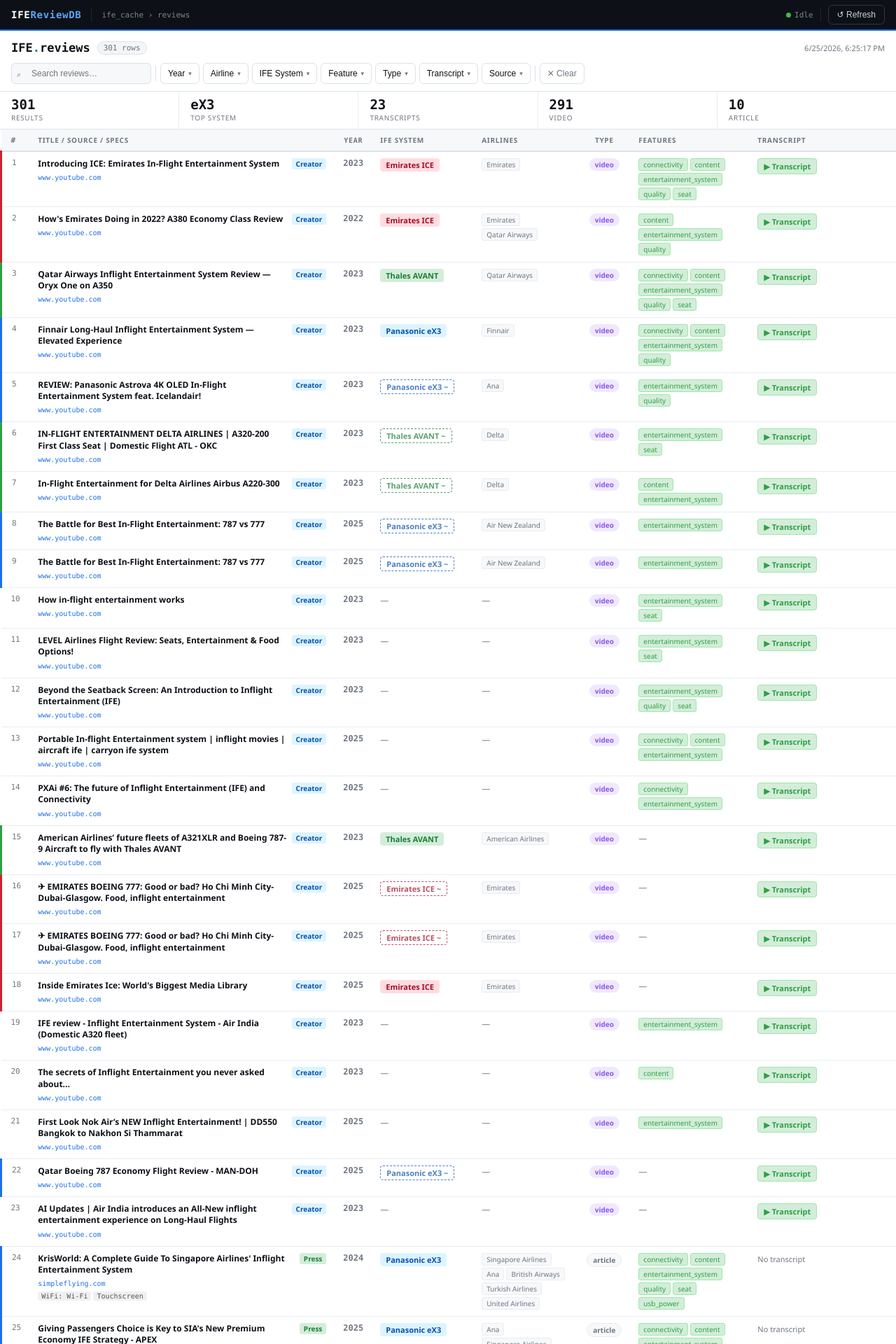
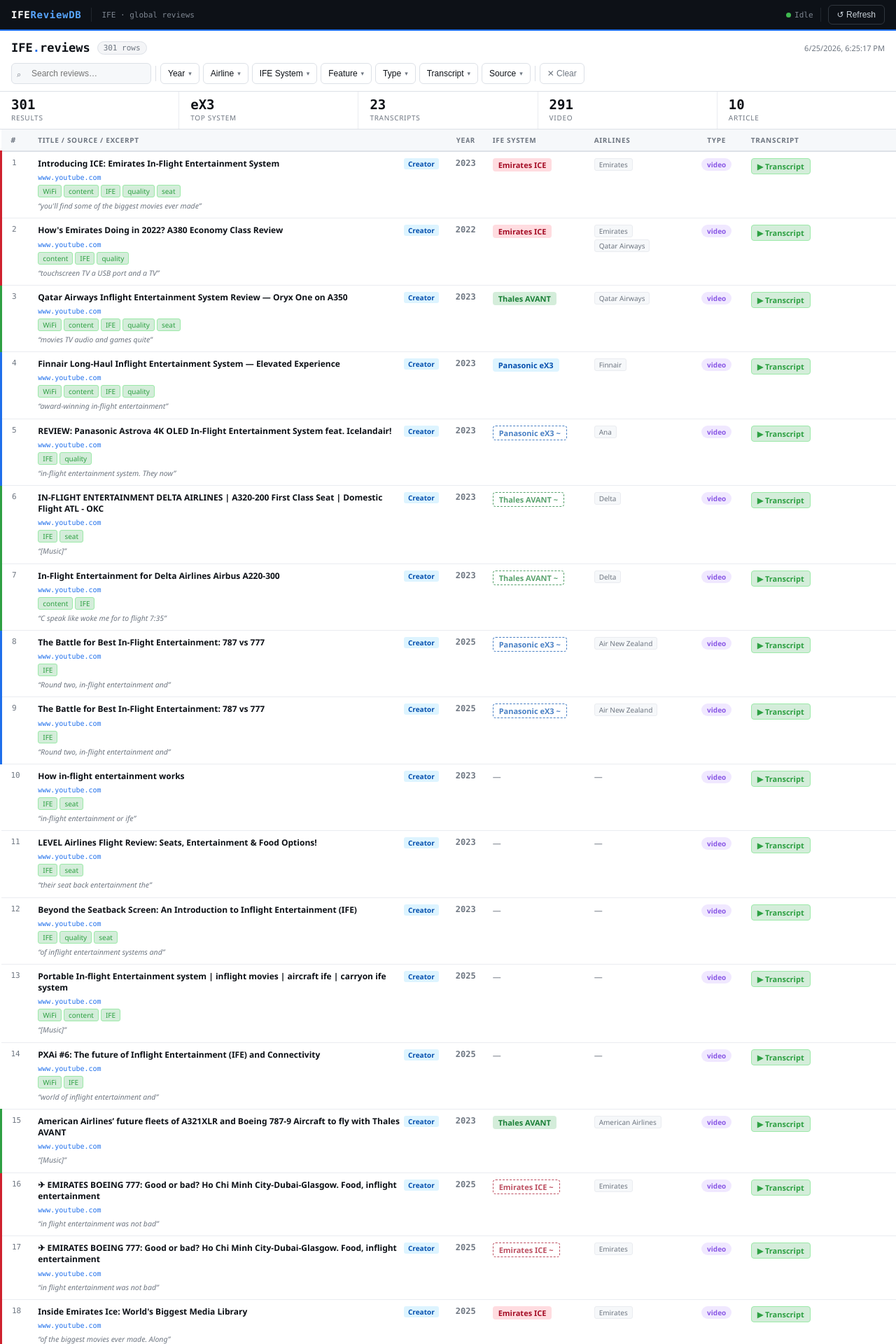
Before and after one commit to eviebngo/IFE-Review-Crawler, a Flask app: page / in a window 1280 px wide. Shown: the top 1920 px of the page at 70% size. Run offline with Flask 3, Linux system fonts and the light colour scheme; data that the repository does not hold is empty.

Commit message:
ui: inline excerpts, RAVE color, humanized features, transcript search
- Show transcript excerpt inline in title cell (2-line clamp, italic)
- Feature chips moved into title cell with human labels (4K, USB, BT Audio...)
- Remove redundant Features column
- Add Safran/RAVE orange color (#a34800) to badge and row accent
- Fix studiocx typo in SYS_MAP; add safran/rave/spi entries
- Search now hits transcript_excerpt and captions text, not just title
- Nav path: 'ife_cache > reviews' -> 'IFE · global reviews'

```diff
--- a/app.py
+++ b/app.py
@@ -154,7 +154,15 @@
         filtered = data_manager.filter_reviews(body)
 
         if search:
-            filtered = [r for r in filtered if search in (r.get("title") or "").lower()]
+            def _matches(r):
+                if search in (r.get("title") or "").lower():
+                    return True
+                if search in (r.get("transcript_excerpt") or "").lower():
+                    return True
+                if any(search in (c.get("text") or "").lower() for c in r.get("captions") or []):
+                    return True
+                return False
+            filtered = [r for r in filtered if _matches(r)]
 
         paged = data_manager.paginate(filtered, page, PER_PAGE)
         return jsonify({
--- a/templates/index.html
+++ b/templates/index.html
@@ -11,7 +11,8 @@
   --text:#0d1117;--muted:#6e7681;--accent:#1f6feb;--accent-l:#ddf4ff;
   --hdr:#0d1117;--hdr-t:#7d8590;--mono:'Consolas','Menlo',monospace;
   --green:#2ea043;--green-bg:#d4edda;--purple:#8957e5;--purple-bg:#f0e8ff;
-  --r-em:#cf222e;--r-pa:#1f6feb;--r-th:#2ea043;--r-vi:#d29922;--r-qt:#6e40c9;
+  --orange:#a34800;--orange-bg:#fff1e0;
+  --r-em:#cf222e;--r-pa:#1f6feb;--r-th:#2ea043;--r-vi:#d29922;--r-qt:#6e40c9;--r-sa:#a34800;
 }
 html,body{height:100%;font-family:'Segoe UI',system-ui,sans-serif;background:var(--bg);color:var(--text);font-size:13px}
 .app{display:flex;flex-direction:column;height:100vh;overflow:hidden}
@@ -95,9 +96,11 @@
 tr[data-sys="emirates"] td:first-child{border-left-color:var(--r-em)}
 tr[data-sys="viasat"] td:first-child{border-left-color:var(--r-vi)}
 tr[data-sys="qatar"] td:first-child{border-left-color:var(--r-qt)}
+tr[data-sys="safran"] td:first-child{border-left-color:var(--r-sa)}
+tr[data-sys="rave"] td:first-child{border-left-color:var(--r-sa)}
 
 .c-n{width:36px;font-family:var(--mono);font-size:11px;color:var(--muted);padding-left:14px}
-.c-title{min-width:190px;max-width:260px}
+.c-title{min-width:220px;max-width:340px}
 .c-title strong{display:block;font-weight:600;line-height:1.35;margin-bottom:2px}
 .c-title a{font-size:10px;color:var(--accent);text-decoration:none;font-family:var(--mono)}
 .c-title a:hover{text-decoration:underline}
@@ -110,8 +113,8 @@
 .c-sys{width:145px}
 .c-air{width:150px}
 .c-type{width:68px;text-align:center}
-.c-feat{width:170px}
 .c-tr{min-width:125px}
+.tr-inline{margin-top:5px;font-size:10.5px;color:var(--muted);line-height:1.45;font-style:italic;display:-webkit-box;-webkit-line-clamp:2;-webkit-box-orient:vertical;overflow:hidden}
 
 /* IFE system badges — color by vendor */
 .sys{display:inline-block;padding:2px 8px;border-radius:4px;font-size:11px;font-weight:600;white-space:nowrap}
@@ -120,6 +123,7 @@
 .sys-em{background:#ffdce0;color:#a40e26}
 .sys-vi{background:#fff3cd;color:#7d4e00}
 .sys-qt{background:#f0e8ff;color:#5a32a3}
+.sys-sa{background:#fff1e0;color:#a34800}
 .sys-xx{background:#f0f0f0;color:#6e6e6e}
 .sys.inferred{opacity:.72;border:1px dashed currentColor;background:transparent!important}
 
@@ -180,7 +184,7 @@
 <header class="nav">
   <span class="brand">IFE<em>ReviewDB</em></span>
   <div class="vsep"></div>
-  <span class="nav-path">ife_cache › reviews</span>
+  <span class="nav-path">IFE · global reviews</span>
   <div class="nav-r">
     <div class="crawl">
       <div class="cdot" id="cdot"></div>
@@ -230,12 +234,11 @@
     <thead>
       <tr>
         <th class="c-n">#</th>
-        <th class="c-title">Title / Source / Specs</th>
+        <th class="c-title">Title / Source / Excerpt</th>
         <th class="c-year">Year</th>
         <th class="c-sys">IFE System</th>
         <th class="c-air">Airlines</th>
         <th class="c-type">Type</th>
-        <th class="c-feat">Features</th>
         <th class="c-tr">Transcript</th>
       </tr>
     </thead>
@@ -272,7 +275,15 @@
 
 const SYS_MAP = {
   panasonic:'pa', thales:'th', emirates:'em', viasat:'vi',
-  oryx:'qt', krisworld:'qt', studioex:'pa',
+  oryx:'qt', krisworld:'qt', studiocx:'pa',
+  safran:'sa', rave:'sa', spi:'sa',
+};
+const FEAT_LABELS = {
+  entertainment_system:'IFE', connectivity:'WiFi', seat_display:'Screen',
+  '4k_display':'4K', bluetooth_audio:'BT Audio', usb_power:'USB',
+  content_library:'Content', streaming:'Streaming', touch_screen:'Touch',
+  noise_cancelling:'ANC', controller:'Controller', wifi:'WiFi',
+  live_tv:'Live TV', moving_map:'Map',
 };
 function sysClass(name){
   if(!name) return 'sys-xx';
@@ -483,7 +494,10 @@
     const n=offset+i+1;
     const mt=r.media_type||'article';
     const airlines=(r.airlines_mentioned||[]).map(a=>'<span class="air-tag">'+esc(a.keyword)+'</span>').join('');
-    const feats=Object.keys(r.ife_features||{}).map(f=>'<span class="feat-tag">'+esc(f)+'</span>').join('');
+    const feats=Object.keys(r.ife_features||{}).map(f=>{
+      const label=FEAT_LABELS[f]||f.replace(/_/g,' ');
+      return '<span class="feat-tag">'+esc(label)+'</span>';
+    }).join('');
     const sysCls=sysClass(r.ife_system);
     const sysDat=sysData(r.ife_system);
     const tier=r.source_tier||3;
@@ -495,6 +509,9 @@
       specs.wifi_type?'WiFi: '+specs.wifi_type:'',
       specs.controller||'',
     ].filter(Boolean).map(s=>'<span class="spec-chip">'+esc(s)+'</span>').join('');
+    const exc=r.transcript_excerpt
+      ? '“'+esc(r.transcript_excerpt.slice(0,155))+(r.transcript_excerpt.length>155?'…”':'”')
+      : '';
     const tr=document.createElement('tr');
     if(sysDat) tr.dataset.sys=sysDat;
     tr.innerHTML=
@@ -506,12 +523,13 @@
         '</div>'+
         '<a href="'+esc(r.url||'#')+'" target="_blank" rel="noopener">'+host(r.url)+'</a>'+
         (specChips?'<div class="specs">'+specChips+'</div>':'')+
+        (feats?'<div class="feat-tags" style="margin-top:3px">'+feats+'</div>':'')+
+        (exc?'<div class="tr-inline">'+exc+'</div>':'')+
       '</td>'+
       '<td class="c-year">'+(r.year||'—')+'</td>'+
       '<td class="c-sys">'+(r.ife_system?'<span class="sys '+sysCls+(r.ife_system_inferred?' inferred':'')+'">'+esc(r.ife_system)+(r.ife_system_inferred?' <span title="Inferred from airline/aircraft">~</span>':'')+'</span>':'<span style="color:var(--muted)">—</span>')+'</td>'+
       '<td class="c-air"><div class="air-tags">'+(airlines||'<span style="color:var(--muted)">—</span>')+'</div></td>'+
       '<td class="c-type"><span class="type-'+(mt==='video'?'v':'a')+'">'+mt+'</span></td>'+
-      '<td class="c-feat"><div class="feat-tags">'+(feats||'<span style="color:var(--muted)">—</span>')+'</div></td>'+
       '<td class="c-tr">'+buildTrans(r,n)+'</td>';
     tb.appendChild(tr);
   });
```
